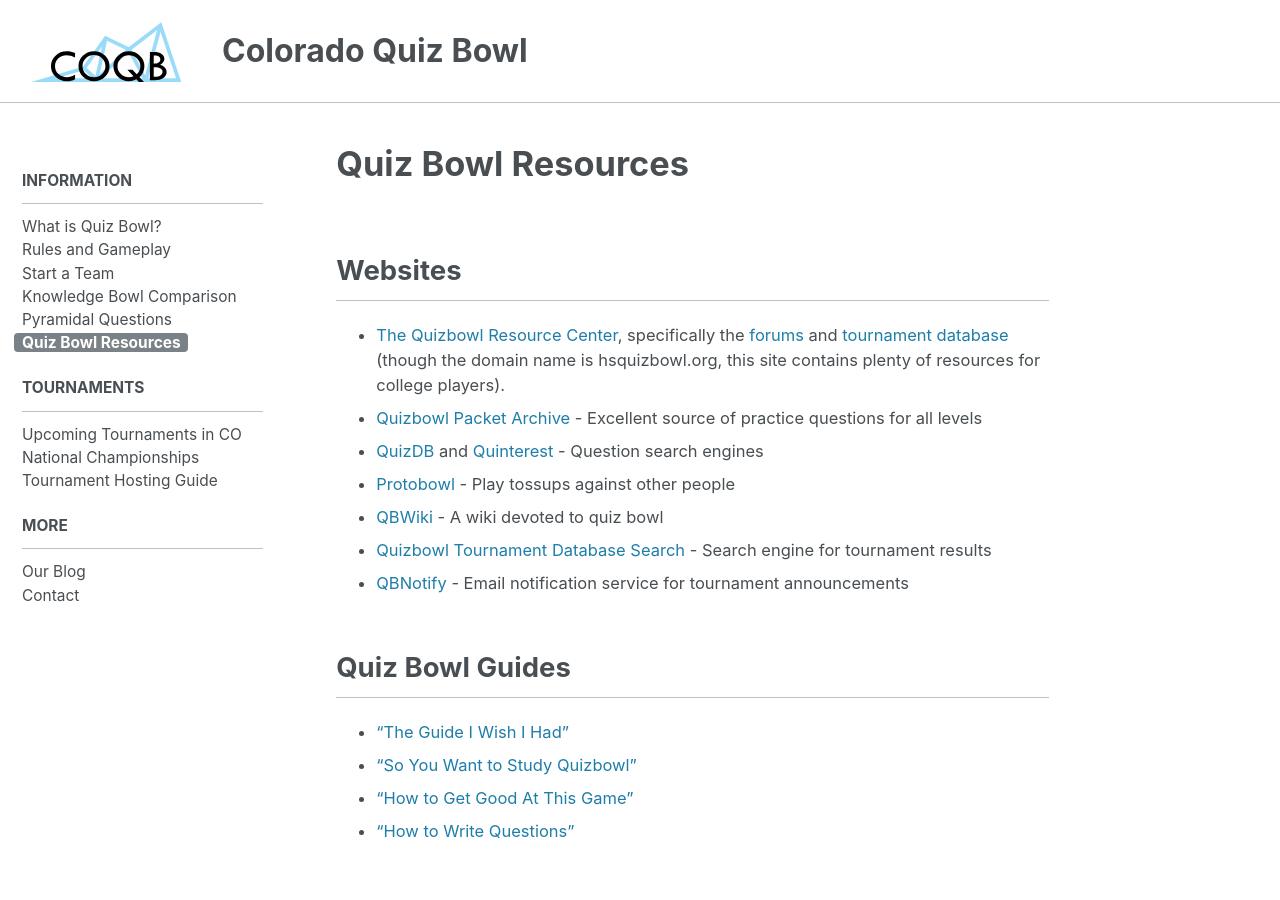
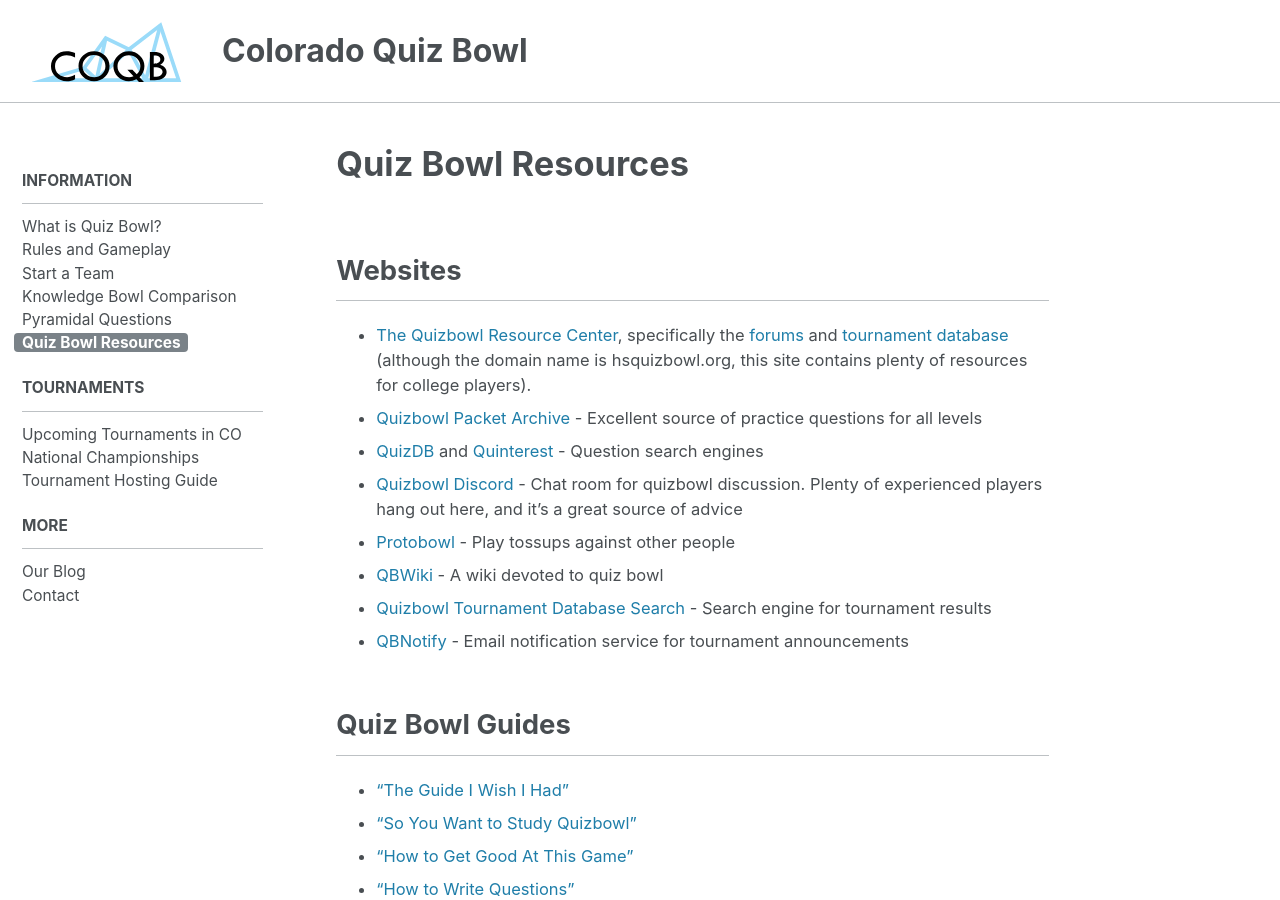
Before and after one commit to matt2718/colorado-qb, a Jekyll site: the page built from _pages/info/resources.md, in a window 1280 px wide and 900 px high. Built offline with Jekyll 4.4.1, drawn with Linux system fonts in a browser that asks for light colours.

Commit message:
Added Discord link to resources page

```diff
--- a/_pages/info/resources.md
+++ b/_pages/info/resources.md
@@ -7,12 +7,15 @@
 
 * [The Quizbowl Resource Center](http://hsquizbowl.org/), specifically the
     [forums](http://www.hsquizbowl.org/forums/) and [tournament database](
-    http://hsquizbowl.org/db/tournaments/) (though the domain name is
+    http://hsquizbowl.org/db/tournaments/) (although the domain name is
     hsquizbowl.org, this site contains plenty of resources for college players).
 * [Quizbowl Packet Archive](http://quizbowlpackets.com/) - Excellent source of
     practice questions for all levels
 * [QuizDB](https://www.quizdb.org/) and [Quinterest](http://www.quinterest.org/
     ) - Question search engines
+* [Quizbowl Discord](https://discordapp.com/invite/T4nYsCq) - Chat room for
+    quizbowl discussion. Plenty of experienced players hang out here, and it's a
+    great source of advice
 * [Protobowl](http://protobowl.com/) - Play tossups against other people
 * [QBWiki](https://www.qbwiki.com/wiki/Main_Page) - A wiki devoted to quiz bowl
 * [Quizbowl Tournament Database Search](http://hdwhite.org/qb/stats/) - Search
```
